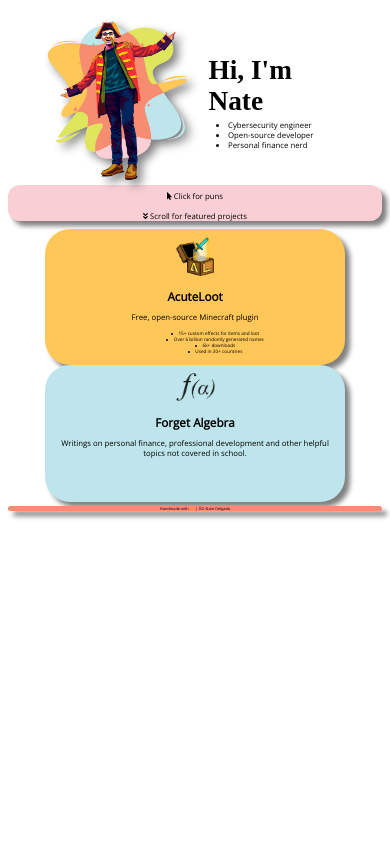
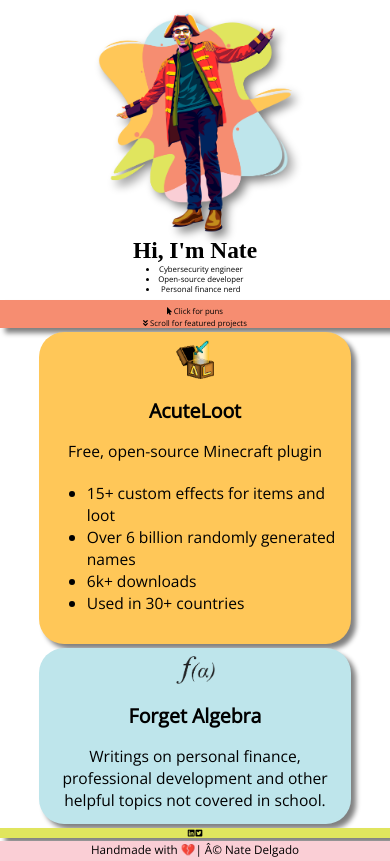
Before and after one commit to zizmax/homepage, a plain HTML site: page index.html in a window 390 px wide. Drawn offline with nearby package versions, Linux system fonts and the light colour scheme; a web font is replaced by a local one.

Commit message:
Update index.html

```diff
--- a/index.html
+++ b/index.html
@@ -8,7 +8,7 @@
     <meta name="viewport" content="width=device-width, initial-scale=1.0">
     <meta charset=“UTF-8”>
     <link rel="stylesheet" href="https://cdnjs.cloudflare.com/ajax/libs/font-awesome/5.15.1/css/all.min.css">
-    <link href="https://fonts.googleapis.com/css?family=Calistoga|Open+Sans" rel="stylesheet" type="text/css">
+    <link href="http://fonts.googleapis.com/css?family=Calistoga|Open+Sans" rel="stylesheet" type="text/css">
 </head>
 
 <body>
@@ -24,8 +24,15 @@
             box-sizing: border-box;
         }
 
+        body {
+            margin: 0px;
+        }
+
         .projects {
             font-family: "Open Sans";
+            text-align: center;
+            margin-top: 1vw;
+
         }
 
         .projects p {
@@ -48,11 +55,11 @@
             border-radius: 25px;
             padding: 2vw;
             float: left;
-            width: 50%;
+            width: 48.75vw;
             height: 35vw;
             text-align: center;
             box-shadow: 5px 5px 5px grey;
-
+            margin-left: .5vw;
         }
 
         .right {
@@ -60,35 +67,21 @@
             border-radius: 25px;
             padding: 2vw;
             float: right;
-            width: 50%;
+            width: 48.75vw;
             height: 35vw;
             text-align: center;
             box-shadow: 5px 5px 5px grey;
+            margin-right: .5vw;
 
-        }
-
-        /* Use a media query to add a break point at 800px: */
-        @media screen and (max-width:800px) {
-
-            .left,
-            .right {
-                width: 80%;
-                /* The width is 100%, when the viewport is 800px or smaller */
-                margin: auto;
-                float: none;
-            }
         }
 
         .container {
             display: flex;
-            /*align-items: center;
-        justify-content: center; */
         }
 
         .directions_container {
             margin-left: 5vw;
-            border-radius: 12px;
-            background-color: #FACED5;
+            background-color: #F68D71;
             box-shadow: 5px 5px 5px grey;
             margin: auto;
             text-align: center;
@@ -98,6 +91,7 @@
         .directions_text {
             font-family: "Open Sans";
             font-size: 2vw;
+            margin: 0px;
             /*margin-left:10vw;*/
         }
 
@@ -120,7 +114,7 @@
         }
 
         .image {
-            flex-basis: 40%;
+            flex-basis: 25%;
             margin-left: 10vw;
             margin-top: 3vw;
             -webkit-filter: drop-shadow(5px 5px 5px grey);
@@ -129,9 +123,9 @@
 
         .hi {
             font-family: 'Calistoga';
-            font-size: 7vw;
-            margin-left: 5vw;
-            margin-right: 10vw;
+            font-size: 6vw;
+            margin-left: 7.5vw;
+            margin-right: 5vw;
             margin-top: 12vw;
         }
 
@@ -141,19 +135,99 @@
             margin-top: -5vw;
             padding-left: 10vw;
             padding-right: 7vw;
+        }
 
-
+        .contact {
+            background-color: #E0E55E;
+            font-family: 'Open Sans';
+            text-align: center;
+            margin-top: 1vw;
+            font-size: 1vw;
+            box-shadow: 5px 5px 5px grey;
         }
 
         .footer {
-            background-color: #F68D71;
-            border-radius: 8px;
+            background-color: #FACED5;
             font-family: 'Open Sans';
             text-align: center;
             margin-top: 1vw;
             font-size: 1vw;
             box-shadow: 5px 5px 5px grey;
 
+        }
+
+        @media screen and (max-width:1200px) {
+            .left {
+                height: 80vw;
+            }
+
+            .right {
+                height: 45vw;
+            }
+
+            .projects p {
+                font-size: 4vw;
+            }
+
+            .projects h1 {
+                font-size: 5vw;
+            }
+
+            .projects li {
+                font-size: 4vw;
+            }
+
+            .left,
+            .right {
+                width: 80%;
+                /* The width is 100%, when the viewport is 800px or smaller */
+                margin: auto;
+                float: none;
+                margin-top: 1vw;
+            }
+
+            .container {
+                text-align: center;
+                display: inline;
+            }
+
+            .image {
+                max-width: 50vw;
+                margin: auto;
+                margin-top: 3vw;
+            }
+
+            .hi {
+                margin: 0px auto;
+            }
+
+            .about {
+                margin: 0px auto;
+                display: inline-block;
+            }
+
+            .directions_container {
+                margin-top: 1vw;
+            }
+
+            .text {
+                text-align: center;
+                list-style-position: outside;
+            }
+
+            .contact {
+                background-color: #E0E55E;
+                font-family: 'Open Sans';
+                text-align: center;
+                margin-top: 1vw;
+                font-size: 1vw;
+                box-shadow: 5px 5px 5px grey;
+            }
+
+            .footer {
+                min-height: 5vw;
+                font-size: 3vw;
+            }
         }
     </style>
 
@@ -169,6 +243,7 @@
                 <li>Personal finance nerd</li>
             </ul>
 
+
         </div>
     </div>
     <div class="directions_container"><a href="http://puns.us" class="directions_text"> <i
@@ -183,7 +258,7 @@
                     style="max-width:10vw;max-height:10vw;"></a>
             <h1><a href="https://www.spigotmc.org/resources/acuteloot.81899/">AcuteLoot</a></h1></a>
             <p>Free, open-source Minecraft plugin</p>
-            <ul style="font-size:1.2vw;list-style-position:inside;">
+            <ul style="font-size:1.2vw;display:inline-block;list-style-position:outside;text-align: left;">
                 <li>15+ custom effects for items and loot</li>
                 <li>Over 6 billion randomly generated names</li>
                 <li>6k+ downloads</li>
@@ -199,8 +274,12 @@
         </div>
     </div>
 
+    <div class="contact">
+        <a href=https://www.linkedin.com/in/nate-delgado/ class="directions_text"><i class="fab fa-linkedin"></i></a>
+        <a href=https://twitter.com/zizmax_ class="directions_text"><i class="fab fa-twitter-square"></i></a>
+    </div>
 
-    <div class="footer">Handmade with &#x1F506; | © Nate Delgado</div>
+    <div class="footer">Handmade with &#x1F494;| © Nate Delgado</div>
 
 </body>
 
```
